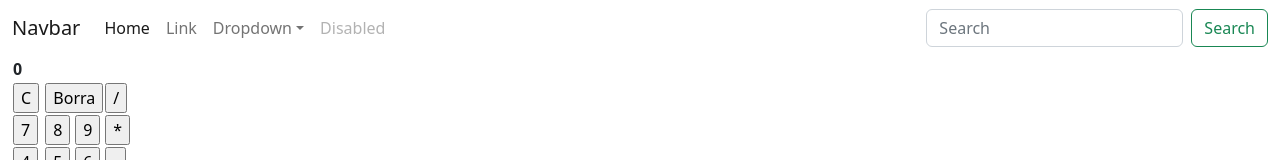
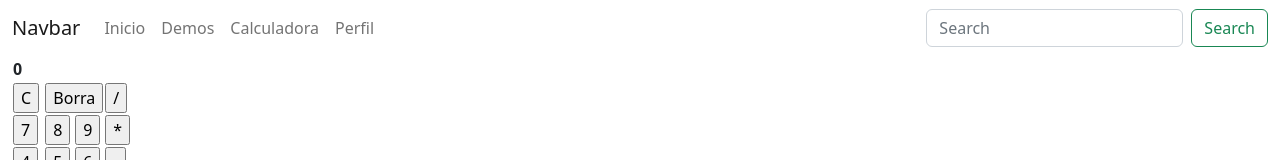
Before and after one commit to jmagit/REM20230313, a React (Create React App) app: page / in a window 1280 px wide. Shown: the top 160 px of the page. Built offline with nearby package versions, Linux system fonts and the light colour scheme.

Commit message:
Menu variable

```diff
--- a/src/App.js
+++ b/src/App.js
@@ -52,50 +52,13 @@ function Head() {
 function Menu(props) {
   return (
     <ul className="navbar-nav me-auto mb-2 mb-lg-0">
-      <li className="nav-item">
-        <a className="nav-link active" aria-current="page" href="#">
-          Home
+      {props.opciones.map((item, index) => (
+      <li key={index} className="nav-item">
+        <a className="nav-link" href={item.url}>
+          {item.texto}
         </a>
       </li>
-      <li className="nav-item">
-        <a className="nav-link" href="#">
-          Link
-        </a>
-      </li>
-      <li className="nav-item dropdown">
-        <a
-          className="nav-link dropdown-toggle"
-          href="#"
-          role="button"
-          data-bs-toggle="dropdown"
-          aria-expanded="false"
-        >
-          Dropdown
-        </a>
-        <ul className="dropdown-menu">
-          <li>
-            <a className="dropdown-item" href="#">
-              Action
-            </a>
-          </li>
-          <li>
-            <a className="dropdown-item" href="#">
-              Another action
-            </a>
-          </li>
-          <li>
-            <hr className="dropdown-divider" />
-          </li>
-          <li>
-            <a className="dropdown-item" href="#">
-              Something else here
-            </a>
-          </li>
-        </ul>
-      </li>
-      <li className="nav-item">
-        <a className="nav-link disabled">Disabled</a>
-      </li>
+      ))}
     </ul>
   );
 }
```
